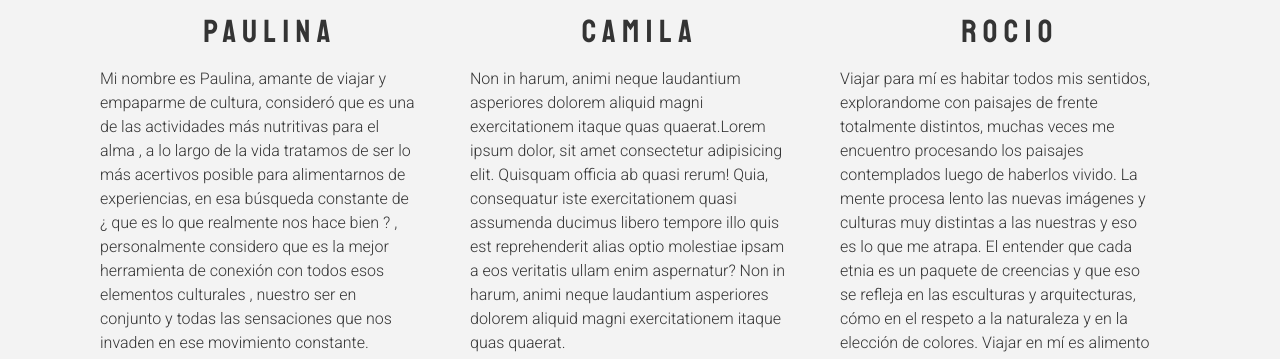
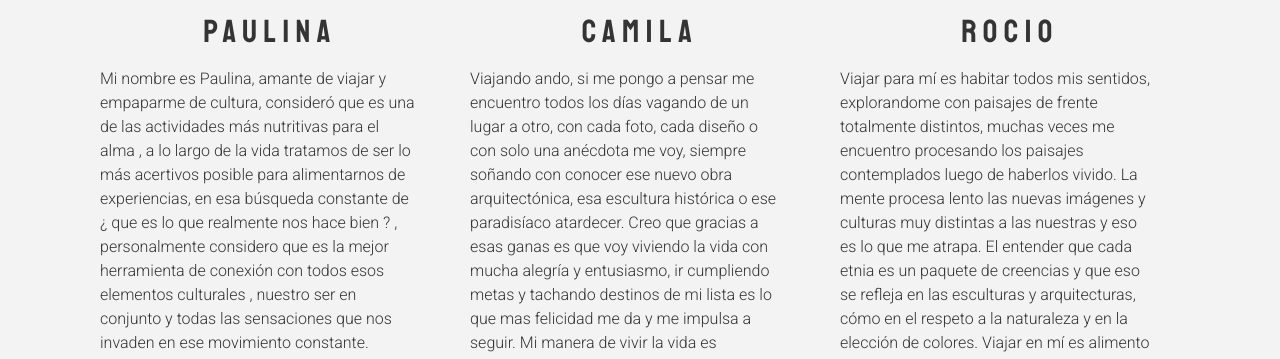
Before and after one commit to camilayacante/yourway, a website: page nosotras.html in a window 1280 px wide. Shown: the part 889-1248 px from the top of the page. Drawn offline with nearby package versions, Linux system fonts and the light colour scheme.

Commit message:
cambio descripcion personal camila

```diff
--- a/nosotras.html
+++ b/nosotras.html
@@ -60,7 +60,7 @@
                         <div class="col-8 col-md-4 mr-auto ml-auto align-self-start  lista-nosotras">
                             <img src="fotos/nosotras/foto-cami.jpg" class="rounded-circle-xs">
                             <h2>camila</h5>
-                            <p class="pr-4">Non in harum, animi neque laudantium asperiores dolorem aliquid magni exercitationem itaque quas quaerat.Lorem ipsum dolor, sit amet consectetur adipisicing elit. Quisquam officia ab quasi rerum! Quia, consequatur iste exercitationem quasi assumenda ducimus libero tempore illo quis est reprehenderit alias optio molestiae ipsam a eos veritatis ullam enim aspernatur? Non in harum, animi neque laudantium asperiores dolorem aliquid magni exercitationem itaque quas quaerat.</p>
+                            <p class="pr-4">Viajando ando, si me pongo a pensar me encuentro todos los días vagando de un lugar a otro, con cada foto, cada diseño o con solo una anécdota me voy, siempre soñando con conocer ese nuevo obra arquitectónica, esa escultura histórica o ese paradisíaco atardecer. Creo que gracias a esas ganas es que voy viviendo la vida con mucha alegría y entusiasmo, ir cumpliendo metas y tachando destinos de mi lista es lo que mas felicidad me da y me impulsa a seguir. Mi manera de vivir la vida es permitiéndose ser, caminando por un sendero que pueda construir con creatividad y libertad</p>
                             <div class="text-center m-auto">
                                 <a  href="http://www.facebook.com"><i class="fab fa-facebook-f"></i></a>
                                 <a href="http://www.instagram.com"><i class="fab fa-instagram"></i></a>
```
